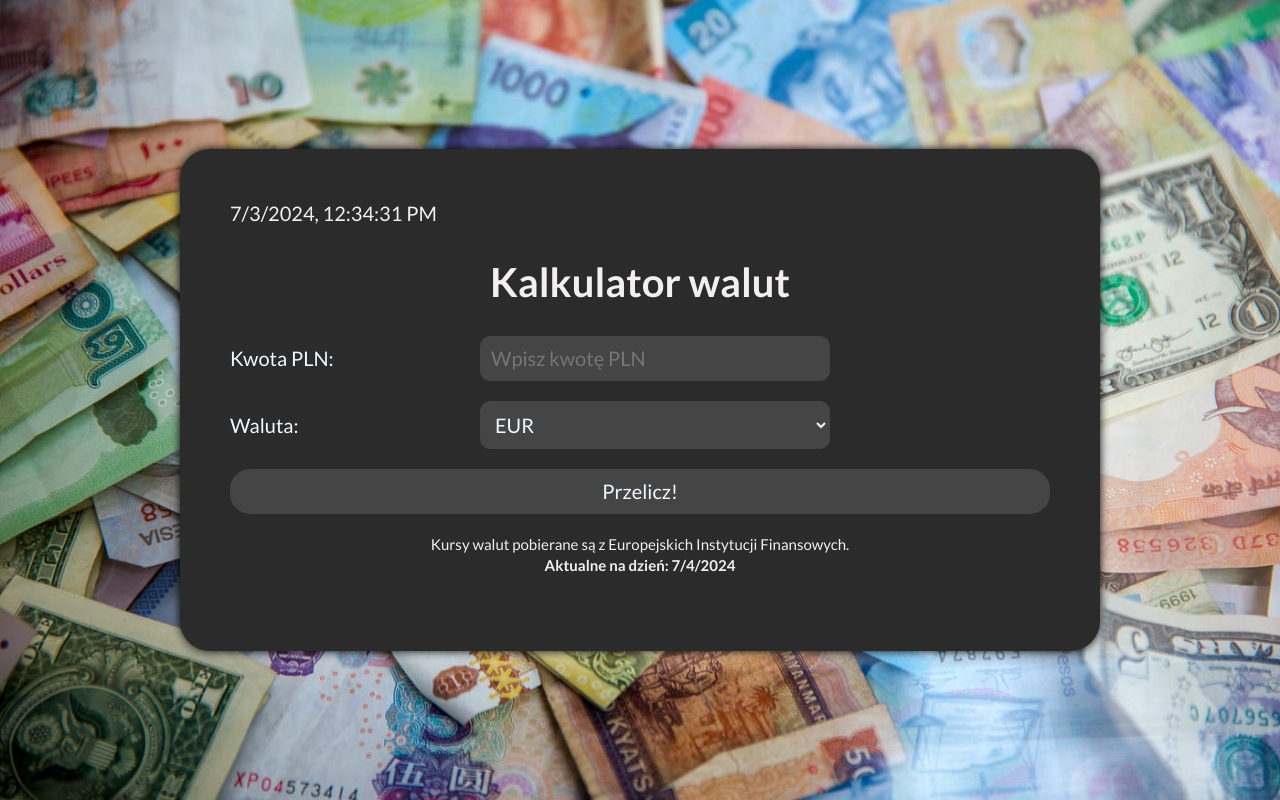
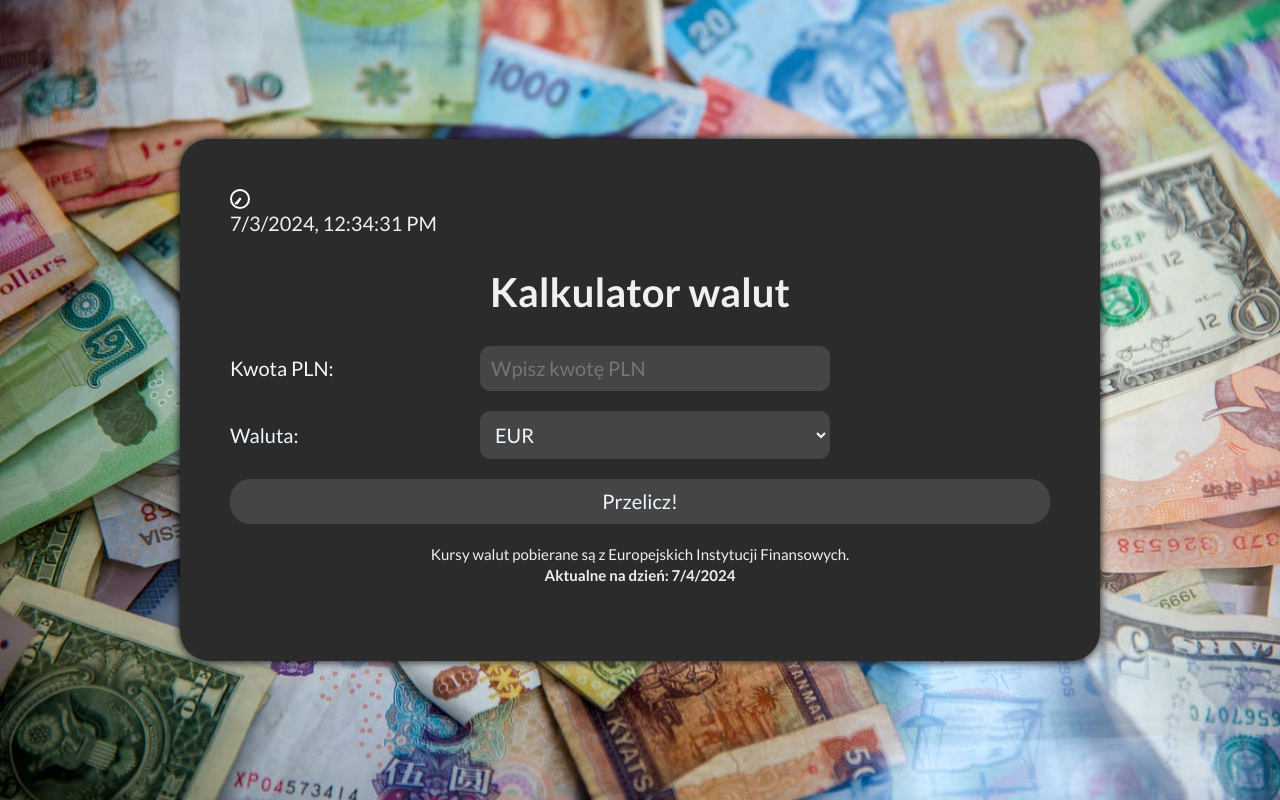
Before and after one commit to LeszekM12/Currency-converter-react, a React (Create React App) app: page / in a window 1280 px wide. Built offline with nearby package versions, Linux system fonts and the light colour scheme.

Commit message:
clock animation

```diff
--- a/package.json
+++ b/package.json
@@ -12,6 +12,7 @@
     "react": "^18.3.1",
     "react-dom": "^18.3.1",
     "react-scripts": "5.0.1",
+    "react-spinners": "^0.14.1",
     "styled-components": "^6.1.11",
     "web-vitals": "^2.1.4"
   },
--- a/src/Clock/index.js
+++ b/src/Clock/index.js
@@ -1,12 +1,20 @@
 import { useCurrentDate } from "./useCurrentDate";
 import { StyledClock } from "./styled";
+import { ClockLoader } from "react-spinners";
 
 export const Clock = () => {
     const date = useCurrentDate();
 
     return (
         <StyledClock>
+            <ClockLoader
+            color="#ffffff"
+            cssOverride={{}}
+            size={20}
+            speedMultiplier={0.5}
+            />
             {date.toLocaleString(undefined)}
         </StyledClock>
+
     )
 };
--- a/src/Form/index.js
+++ b/src/Form/index.js
@@ -9,6 +9,7 @@ import {
 import { useState } from "react";
 import { Result } from "./Result";
 import { useJsonData } from "../useJsonData";
+import { ClockLoader } from "react-spinners";
 
 export const Form = () => {
   const [result, setResult] = useState(null);
@@ -38,8 +39,12 @@ export const Form = () => {
   return (
     <StyledForm onSubmit={onSubmit}>
       <Header>Kalkulator walut</Header>
-      {ratesData.status === "loading" ?
-        ratesData.status === "error" : (
+      {ratesData.status === "loading" ? <ClockLoader
+      color="#ffffff"
+      size={100}
+      speedMultiplier={2}
+      /> :
+        ratesData.status === "error" ? <ClockLoader /> : (
         <>
           <p>
             <label>
--- a/src/Form/styled.js
+++ b/src/Form/styled.js
@@ -49,3 +49,8 @@ export const ExchangeDate = styled.p`
     text-align: center;
     font-size: 15px;
 `;
+
+export const ClockLoader = styled.p`
+    text-align: center;
+    color: red;
+`;
```
Also changed, not shown: 1 other file (tests, documents, lock files or other folders).
